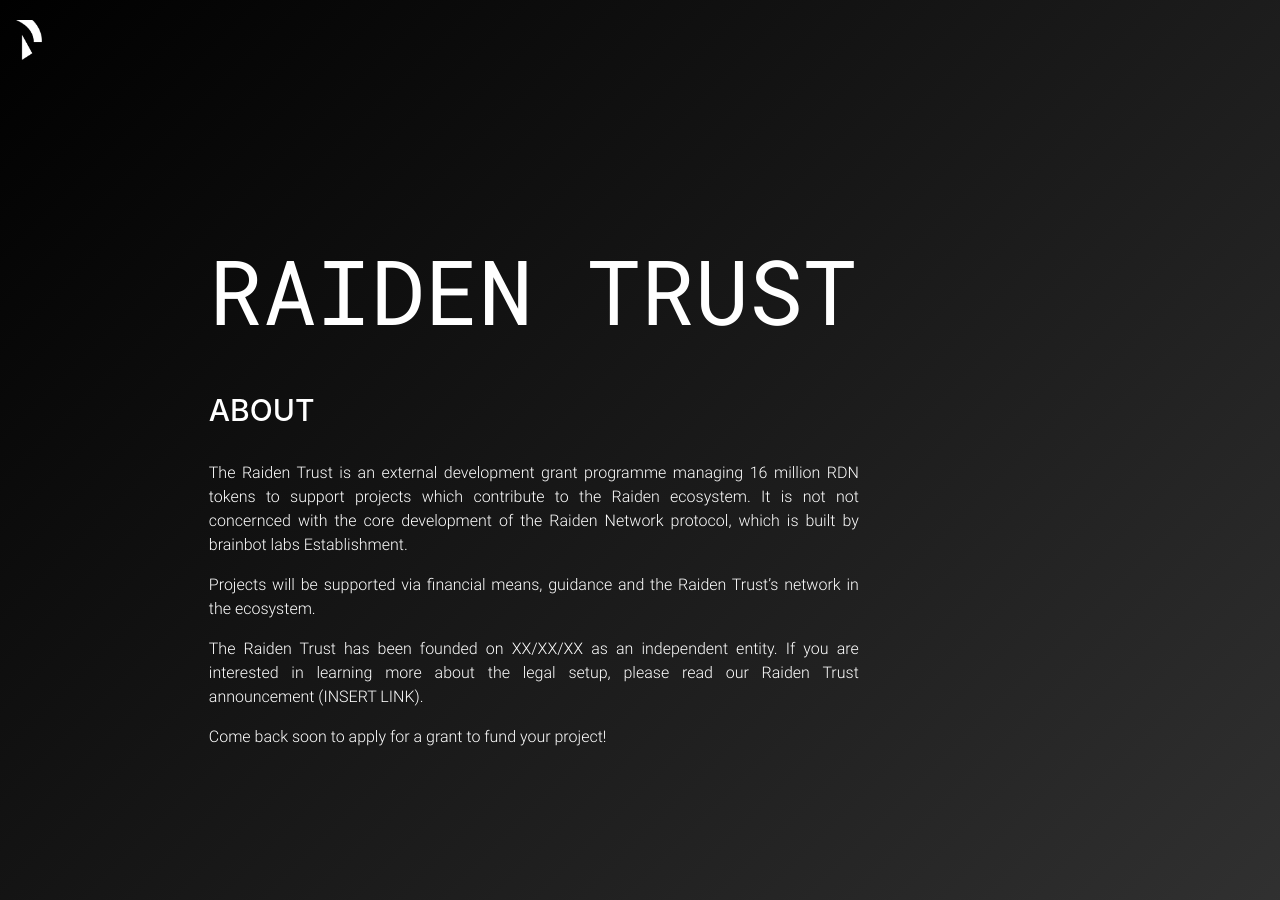
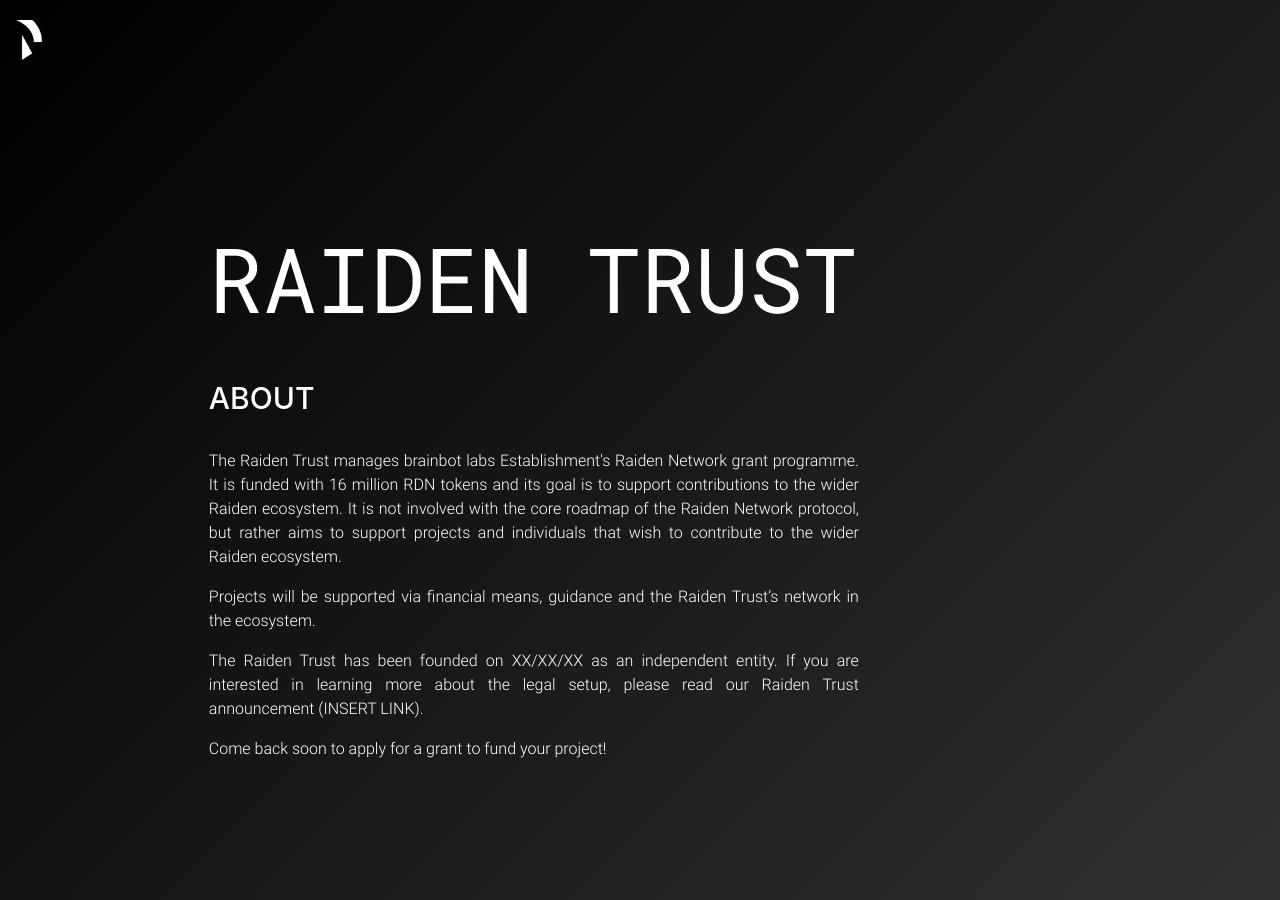
Before and after one commit to raiden-trust/website, a Jekyll site: the page built from index.html, in a window 1280 px wide and 900 px high. Built offline with Jekyll 4.4.1, drawn with Linux system fonts in a browser that asks for light colours.

Commit message:
Update landing.html

```diff
--- a/_layouts/landing.html
+++ b/_layouts/landing.html
@@ -25,10 +25,11 @@ layout: default
 
     <div class="content">
       <p class="justify">
-        The Raiden Trust is an external development grant programme managing 16
-        million RDN tokens to support projects which contribute to the Raiden
-        ecosystem. It is not not concernced with the core development of the
-        Raiden Network protocol, which is built by brainbot labs Establishment.
+        The Raiden Trust manages brainbot labs Establishment's Raiden Network grant
+        programme. It is funded with 16 million RDN tokens and its goal is to support
+        contributions to the wider Raiden ecosystem. It is not involved with the core
+        roadmap of the Raiden Network protocol, but rather aims to support projects
+        and individuals that wish to contribute to the wider Raiden ecosystem.
       </p>
 
       <p class="justify">
```
